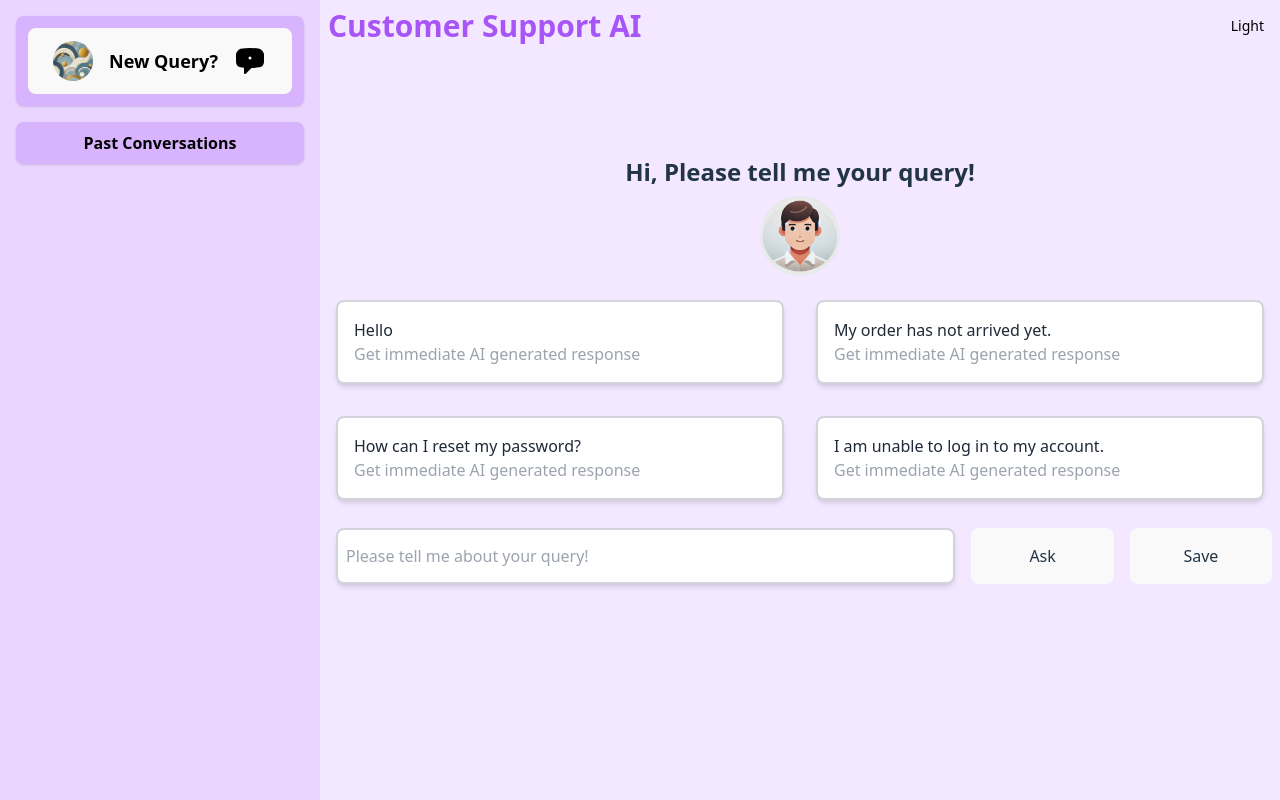
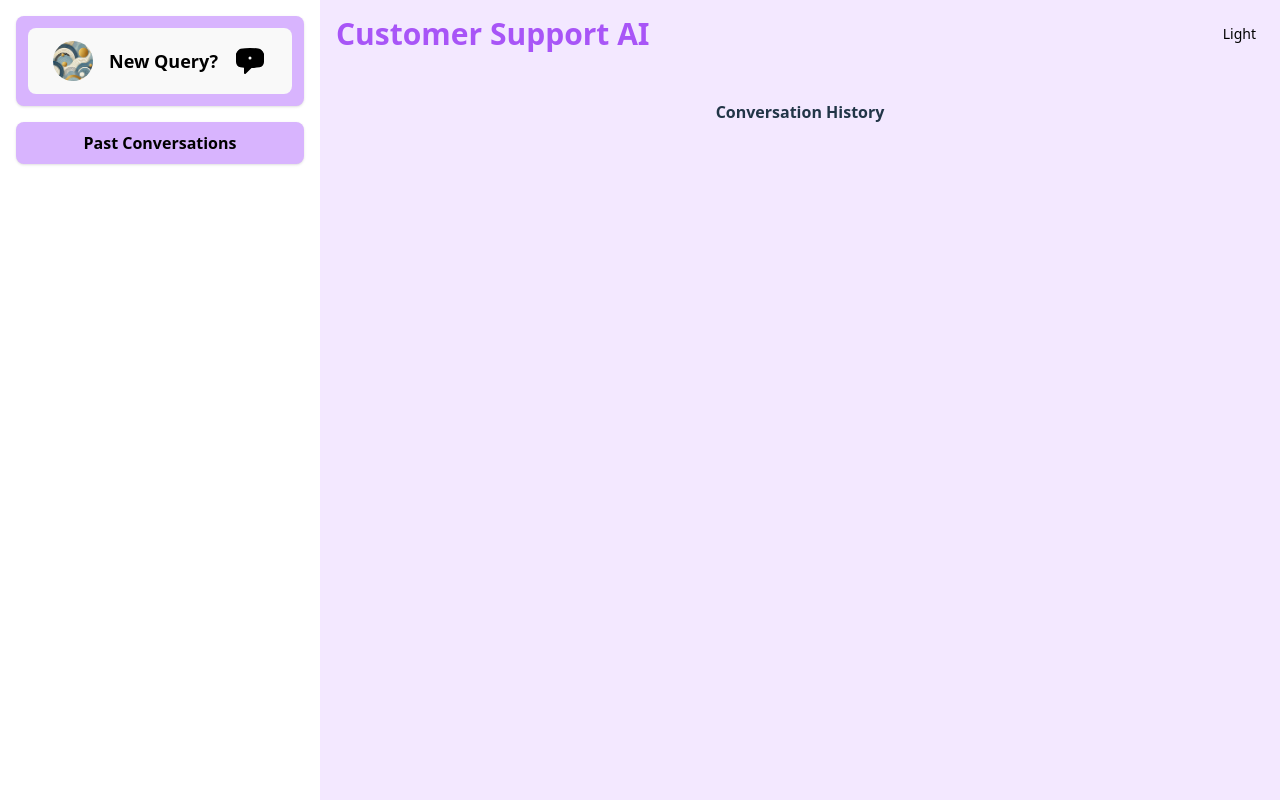
Before and after one commit to vshivam05/xbotAi, a React (Vite) app: page /history in a window 1280 px wide. Built offline with nearby package versions, Linux system fonts and the light colour scheme.

Commit message:
Past history

```diff
--- a/src/App.jsx
+++ b/src/App.jsx
@@ -1,10 +1,18 @@
 import React from "react";
 // import "./App.css";
+import { BrowserRouter as Router, Routes, Route } from "react-router-dom";
 import Homepage from "./Components/Homepage";
+import PastConversation from "./Components/PastConversation";
 function App() {
   return (
     <>
-      <Homepage />
+      <Router>
+        <Routes>
+          <Route exact path="/history" element={<PastConversation />} />
+          <Route exact path="/" element={<Homepage />} />
+        </Routes>
+      </Router>
+      {/* <Homepage /> */}
     </>
   );
 }
--- a/src/Components/Homepage.jsx
+++ b/src/Components/Homepage.jsx
@@ -8,11 +8,13 @@ import DefaultQuesJson from "../apiData/Default.json";
 import DefaultQuestion from "./DefaultQuestion";
 import "./Homepage.css";
 import QuestionAnswer from "./QuestionAnswer";
+import { useNavigate } from "react-router-dom";
 const Homepage = () => {
   const [HomepageData, setHomepageData] = useState([]);
   const [isHiden, setIsHidden] = useState(false);
   const [inputValue, setInputValue] = useState("");
 
+  const navigate = useNavigate();
   // const storedData = localStorage.getItem("HomepageData");
   const handleClick = (ques) => {
     // console.log(ques);
@@ -93,7 +95,7 @@ const Homepage = () => {
       <div className="flex flex-col md:flex-row h-screen w-full">
         <div className="w-full md:w-1/4 bg-purple-200 p-4 flex flex-col gap-4">
           <div className="flex items-center justify-between bg-purple-300 p-3 rounded-lg shadow">
-            <button className="text-black font-bold text-xl w-full text-left">
+            <button className="text-black font-bold text-xl w-full text-left" type="submit">
               <div className="flex flex-row gap-4 items-center">
                 <img
                   src={newchat}
@@ -114,7 +116,9 @@ const Homepage = () => {
             </button>
           </div>
 
-          <button className="bg-purple-300 hover:bg-purple-400 text-black font-semibold py-2 px-4 rounded-lg shadow">
+          <button type="submit" className="bg-purple-300 hover:bg-purple-400 text-black font-semibold py-2 px-4 rounded-lg shadow" onClick={() => {
+                navigate("/history");
+              }}>
             Past Conversations
           </button>
         </div>
@@ -163,7 +167,13 @@ const Homepage = () => {
                 </div>
 
                 {/* Input section */}
-                <div className="input w-full flex items-center mt-5 mb-4">
+              </div>
+            </div>
+          ) : (
+            HomepageData && <QuestionAnswer data={HomepageData} />
+          )}
+
+          <div className="input w-full flex items-center mt-5 mb-4 fixed  bottom-0 bg-white">
             <form className="w-full flex gap-4 " action="" type="submit">
               <input
                 className=" w-full md:w-3/4 h-14 border-2 border-gray-300 rounded-lg p-2  shadow-md  focus:outline-none focus:ring-2 focus:ring-purple-500 ml-2"
@@ -173,29 +183,24 @@ const Homepage = () => {
                   handleInputChange(e);
                 }}
               />
+            </form>
+            <div className="buttons p-2 flex gap-2 w-full md:w-1/4">
               <button
                 type="submit"
-                      className=" w-1/6"
-                      onClick={(e) => {
-                        handleAsk(e);
-                      }}
+                className=" bg-purple-600 text-white py-2 px-4 rounded-lg hover:bg-purple-700 transition duration-200"
+                onClick={(e) => handleAsk(e)}
               >
                 Ask
               </button>
               <button
                 type="button"
-                      className=" w-1/6"
+                className="w-1/2 bg-gray-300 text-gray-800 py-2 px-4 rounded-lg hover:bg-gray-400 transition duration-200"
                 onClick={handleSave}
               >
                 Save
               </button>
-                  </form>
             </div>
           </div>
-            </div>
-          ) : (
-            HomepageData && <QuestionAnswer data={HomepageData} />
-          )}
         </div>
       </div>
     </>
--- /dev/null
+++ b/src/Components/PastConversation.jsx
@@ -0,0 +1,74 @@
+import React from "react";
+import newchat from "../assets/newchat.png";
+import chat from "../assets/chat.svg";
+import { useNavigate } from "react-router-dom";
+const PastConversation = () => {
+  const navigate = useNavigate();
+  const storedData = localStorage.getItem("HomepageData");
+  const parsedData = JSON.parse(storedData) || [];
+  return (
+    <>
+      <div className="flex flex-col md:flex-row h-screen w-full">
+        <div className="w-full md:w-1/4 bg-white-200 p-4 flex flex-col gap-4">
+          <div className="flex items-center justify-between bg-purple-300 p-3 rounded-lg shadow">
+            <button
+              type="submit"
+              className="text-black font-bold text-xl w-full text-left"
+              onClick={() => {
+                navigate("/");
+              }}
+            >
+              <div className="flex flex-row gap-4 items-center">
+                <img
+                  src={newchat}
+                  alt="New Query"
+                  className="w-10 h-10 rounded-full"
+                />
+                <span className="text-lg font-semibold text-black">
+                  New Query?
+                </span>
+                <span className="text-black font-bold">
+                  <img
+                    src={chat}
+                    alt="new chat"
+                    className=" me-0 h-8 rounded-full"
+                  />
+                </span>
+              </div>
+            </button>
+          </div>
+
+          <button
+            className="bg-purple-300 hover:bg-purple-400 text-black font-semibold py-2 px-4 rounded-lg shadow"
+            onClick={() => {
+              navigate("/history");
+            }}
+          >
+            Past Conversations
+          </button>
+        </div>
+
+        {/* Past Conversations */}
+
+        <div className="right w-full md:w-3/4 bg-purple-100 p-4 flex flex-col gap-4">
+          <div className="flex justify-between items-center mb-8">
+            <header>
+              <h1 className="text-3xl font-bold text-purple-500">
+                Customer Support AI
+              </h1>
+            </header>
+            <div className="flex items-center gap-2">
+              <span className="text-sm text-black">Light </span>
+              <div>{/* <img src={darkMode} className=" h-8 " alt="" /> */}</div>
+            </div>
+          </div>
+          <h3 className=" fw-bolder text-center text-3gitxl text-black-500 font-bold mb-4">
+            Conversation History
+          </h3>
+        </div>
+      </div>
+    </>
+  );
+};
+
+export default PastConversation;
--- a/src/Components/QuestionAnswer.jsx
+++ b/src/Components/QuestionAnswer.jsx
@@ -29,6 +29,7 @@ const QuestionAnswer = ({ data }) => {
 
   return (
     <>
+      <div className="max-h-[500px] overflow-y-auto pr-2">
         {messages.map((item, index) => (
           <div key={index} className="QNA p-4 space-y-4">
             {/* User Question */}
@@ -101,6 +102,7 @@ const QuestionAnswer = ({ data }) => {
             </div>
           </div>
         ))}
+      </div>
     </>
   );
 };
```
Lines whose indentation alone changed are shown as unchanged.
